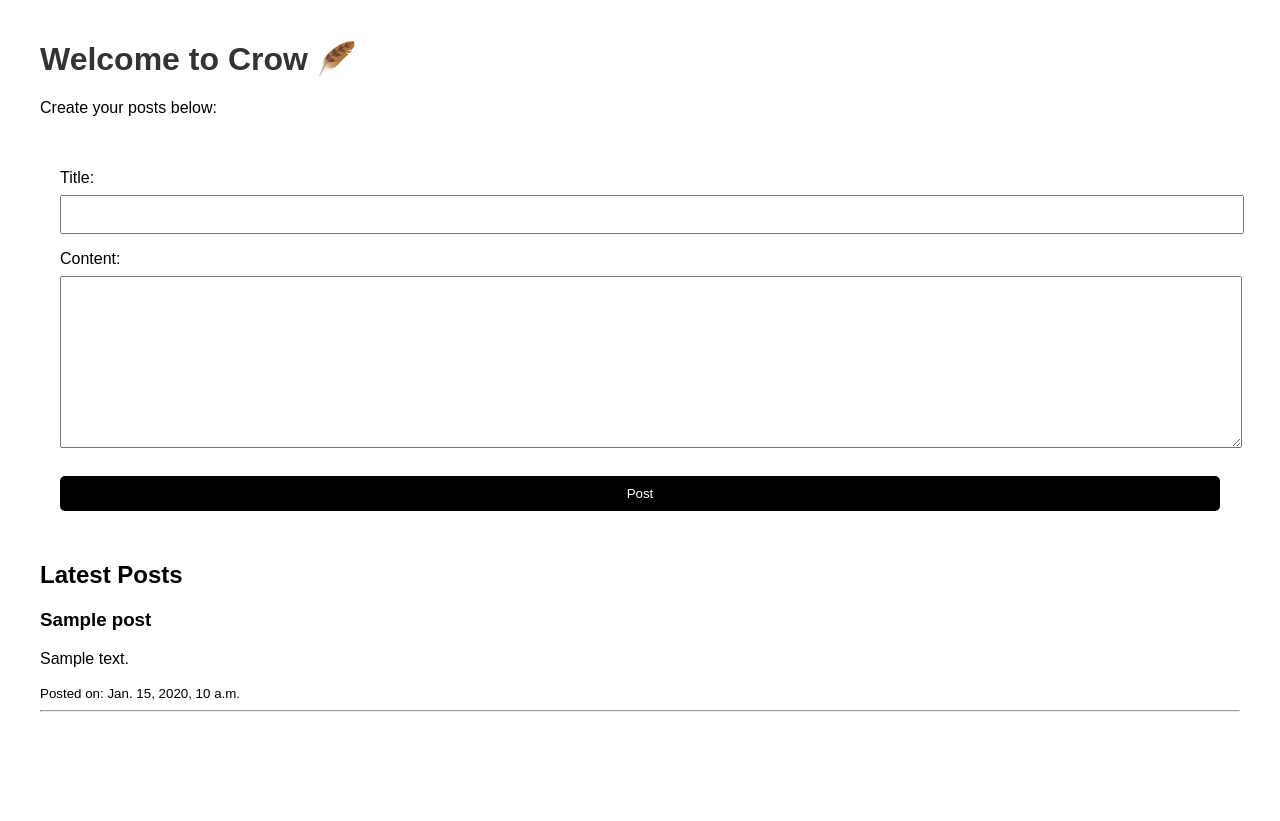
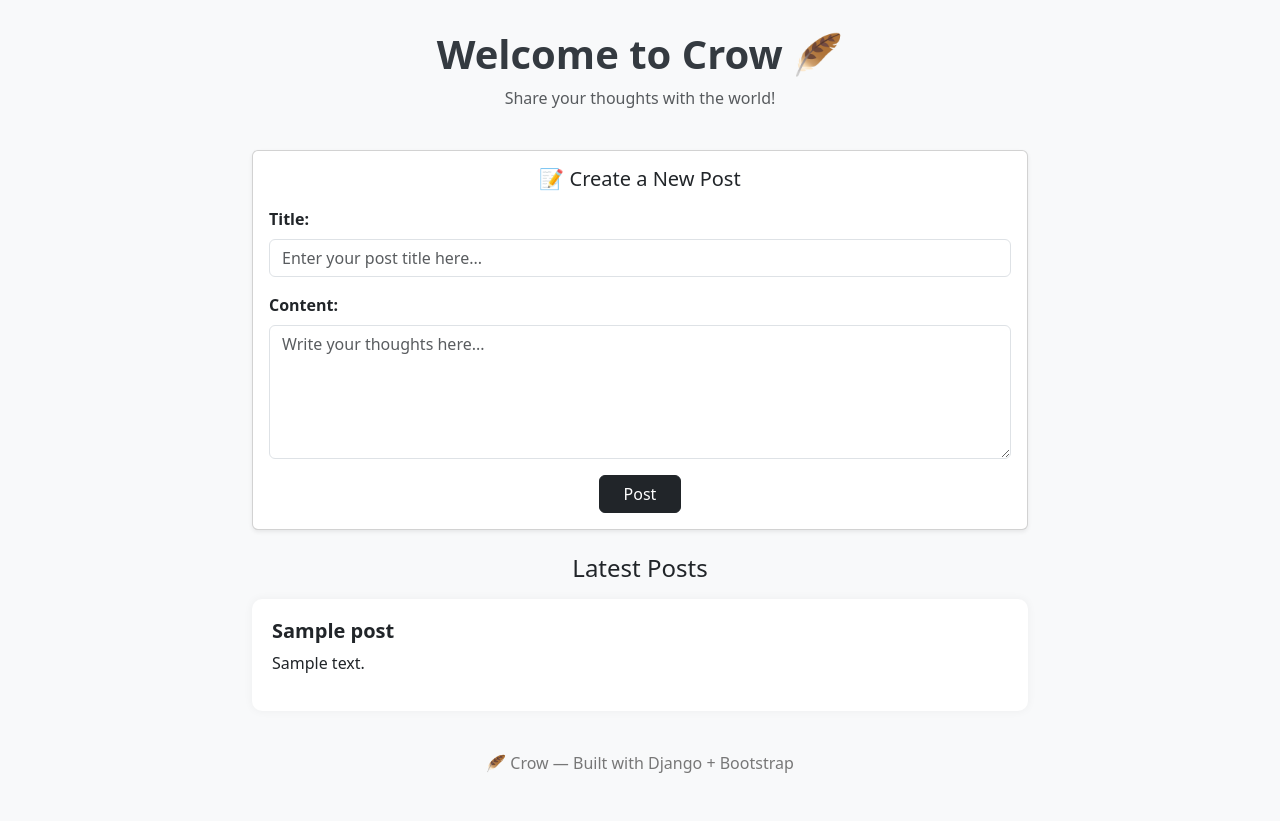
Before and after one commit to boneyphilip/crow, a Django app: page / in a window 1280 px wide. Before the commit the page ends 712 px from the top, so only its background shows below. Run offline with Django 5.2, Linux system fonts and the light colour scheme; tables that the repository leaves empty hold one stand-in row (values such as "Sample post").

Commit message:
Added Bootstrap styling to Post form using custom widgets

```diff
--- a/posts/forms.py
+++ b/posts/forms.py
@@ -1,11 +1,21 @@
 from django import forms
 from .models import Post
 
+# Custom Django form for Post model
 class PostForm(forms.ModelForm):
     class Meta:
-        model = Post
-        fields = ['title', 'content']
-        widhets = {
-            'title': forms.TextInput(attrs={'class': 'form-control', 'placeholder': 'Enter title'}),
-            'content': forms.Textarea(attrs={'class': 'form-control', 'placeholder': 'Enter content'}),
+        model = Post  # Connect to Post model
+        fields = ['title', 'content']  # Fields visible on the form
+
+        # Add Bootstrap styling to each field
+        widgets = {
+            'title': forms.TextInput(attrs={
+                'class': 'form-control',  # Bootstrap style
+                'placeholder': 'Enter your post title here...'
+            }),
+            'content': forms.Textarea(attrs={
+                'class': 'form-control',  # Bootstrap textarea style
+                'rows': 5,
+                'placeholder': 'Write your thoughts here...'
+            }),
         }
--- a/posts/templates/posts/home.html
+++ b/posts/templates/posts/home.html
@@ -1,69 +1,110 @@
 <!DOCTYPE html>
 <html lang="en">
 <head>
+  <!-- Character encoding and responsive settings -->
   <meta charset="UTF-8">
   <meta name="viewport" content="width=device-width, initial-scale=1.0">
+
+  <!-- Page title shown in browser tab -->
   <title>Crow 🪶 | Home</title>
+
+  <!-- Bootstrap CSS (CDN link)
+       This imports Bootstrap’s styles so we can use ready-made design classes -->
+  <link href="https://cdn.jsdelivr.net/npm/bootstrap@5.3.3/dist/css/bootstrap.min.css" rel="stylesheet">
+
+  <!-- Custom CSS styling for Crow website -->
+  <style>
+    /* Body: light gray background, some padding */
+    body {
+      background-color: #f8f9fa;
+      padding: 30px;
+    }
+
+    /* Center header and add spacing */
+    .crow-header {
+      text-align: center;
+      margin-bottom: 40px;
+    }
+
+    /* Make main title bold and dark */
+    .crow-header h1 {
+      font-weight: bold;
+      color: #343a40;
+    }
+
+    /* Style for each post card */
+    .post-card {
+      background: white;
+      border-radius: 10px; /* rounded corners */
+      padding: 20px;
+      margin-bottom: 15px;
+      box-shadow: 0 0 10px rgba(0,0,0,0.05); /* light shadow */
+    }
+
+    /* Footer style */
+    footer {
+      text-align: center;
+      margin-top: 40px;
+      color: #777;
+    }
+  </style>
 </head>
 
-<style>
-    body {
-        font-family: Arial, sans-serif;
-        margin: 40px;
-    }
-    h1 {
-        color: #333;
-    }
-    .post {
-        background : white;
-        padding: 15px;
-        margin-bottom: 10px;
-        border-radius: 8px;
-    }
-    form {
-        background: white;
-        padding: 20px;
-        margin-bottom: 30px;
-        border-radius: 9px;
-    }
-    input, textarea, button {
-        width: 100%;
-        padding: 10px;
-        margin-top: 8px;
-        padding: 10px;
-    }
-    button {
-        background: black;
-        color: white;
-        border: none;
-        border-radius: 5px;
-        cursor: pointer;
-    }
-    buttorn:hover {
-        background: #333;
-    }
-</style>
+<body>
+  <div class="container" style="max-width: 800px;">  <!-- Limit the page width to keep it centered -->
 
-<body>
+    <!-- Crow Header -->
+    <div class="crow-header">
       <h1>Welcome to Crow 🪶</h1>
-    <p>Create your posts below:</p>
+      <p class="text-muted">Share your thoughts with the world!</p>
+    </div>
 
-    <form method="post">
-        {% csrf_token %}  <!-- Cross-Site Request Forgery protection -->
-        {{ form.as_p }}
-        <button type="submit">Post</button>
+    <!-- ==================== POST FORM ==================== -->
+    <div class="card shadow-sm mb-4">
+      <div class="card-body">
+        <h5 class="card-title text-center mb-3">📝 Create a New Post</h5>
+
+        <!-- Form Section -->
+        <form method="POST" class="needs-validation">
+          {% csrf_token %}
+
+          <!-- Title Field -->
+          <div class="mb-3">
+            <label for="id_title" class="form-label fw-bold">Title:</label>
+            {{ form.title }}
+          </div>
+
+          <!-- Content Field -->
+          <div class="mb-3">
+            <label for="id_content" class="form-label fw-bold">Content:</label>
+            {{ form.content }}
+          </div>
+
+          <!-- Submit Button -->
+          <div class="text-center">
+            <button type="submit" class="btn btn-dark px-4">Post</button>
+          </div>
         </form>
+      </div>
+    </div>
 
-    <h2>Latest Posts</h2>
+    <!-- ==================== LIST OF POSTS ==================== -->
+    <h4 class="mb-3 text-center">Latest Posts</h4>
+
     {% for post in posts %}
-        <div>
-            <h3>{{ post.title }}</h3>
+      <div class="post-card">
+        <h5 class="fw-bold">{{ post.title }}</h5>
         <p>{{ post.content }}</p>
-            <small>Posted on: {{ post.created_at }}</small>
-            <hr>
       </div>
     {% empty %}
-        <p>No posts yet.</p>
+      <p class="text-muted text-center">No posts yet. Be the first to share!</p>
     {% endfor %}
+
+    <!-- ==================== FOOTER ==================== -->
+    <footer>
+      <p>🪶 Crow — Built with Django + Bootstrap</p>
+    </footer>
+  </div>
 </body>
+
 </html>
--- a/posts/views.py
+++ b/posts/views.py
@@ -1,21 +1,19 @@
-# posts/views.py
 from django.shortcuts import render, redirect
 from .models import Post
-from .forms import PostForm
+from .forms import PostForm   # ✅ Import the styled form
 
-# Home page view
 def home(request):
-    # Get all posts from the database (latest first)
+    # Show all posts (latest first)
     posts = Post.objects.all().order_by('-id')
 
-    # If user submitted form
+    # Check if form submitted
     if request.method == 'POST':
         form = PostForm(request.POST)
         if form.is_valid():
-            form.save()  # Save post to DB
-            return redirect('/')  # reload home page
+            form.save()
+            return redirect('home')  # refresh after posting
     else:
-        form = PostForm()  # empty form
+        form = PostForm()  # blank form
 
-    # This line must be inside the function (indented)
-    return render(request, 'posts/home.html', {'posts': posts, 'form': form})
+    # Pass form + posts to HTML
+    return render(request, 'posts/home.html', {'form': form, 'posts': posts})
```
Lines whose indentation alone changed are shown as unchanged.
